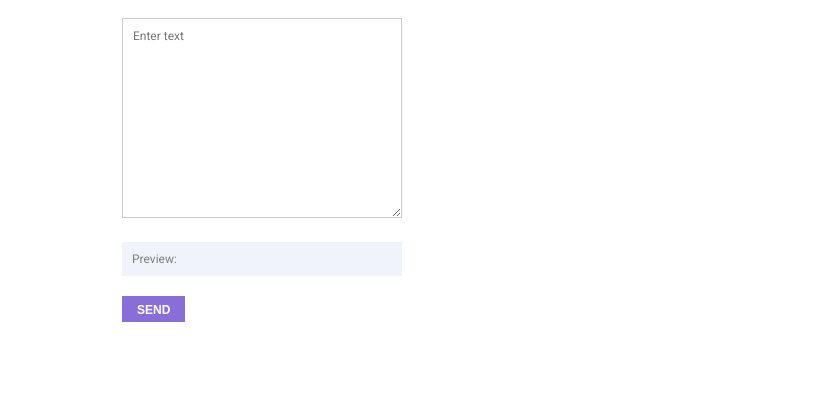
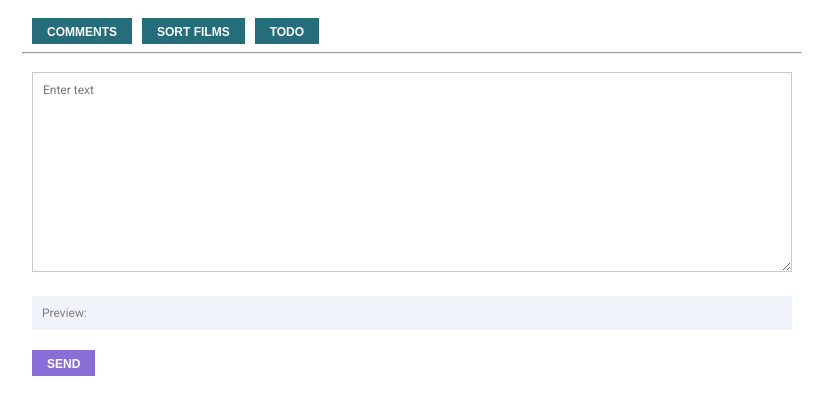
Before and after one commit to SergeSokolan/react-sandbox, a React (Create React App) app: page / in a window 1280 px wide. Shown: the top 414 px of the page, without its empty margins (228-1051 px from the left). Built offline with nearby package versions, Linux system fonts and the light colour scheme.

Commit message:
add tabs component

```diff
--- a/src/components/App.js
+++ b/src/components/App.js
@@ -1,10 +1,11 @@
 import React, { Component } from 'react';
-import { Container, TextEditor } from './styles';
+import { Container, TextEditor, Section } from './styles';
 
 import { TextField } from './TextEditor/TextField';
 import { PreviewField } from './TextEditor/PreviewField';
 import { SendButton } from './TextEditor/SendButton';
 import { Comments } from './Comments';
+import { Tabs } from './Tabs';
 
 export default class App extends Component {
   constructor() {
@@ -26,7 +27,7 @@ export default class App extends Component {
         return { comments };
       }
     });
-  }
+  };
 
   previewText(text) {
     this.setState({
@@ -39,12 +40,20 @@ export default class App extends Component {
 
     return (
       <Container>
+        <Tabs>
+          <Section label='Comments'>
             <TextEditor>
               <TextField textareaChange={this.previewText} />
               <PreviewField text={previewText} />
               <SendButton handleClick={this.handleClick} />
             </TextEditor>
             <Comments comments={comments} />
+          </Section>
+
+          <Section label='Sort films'>Sort films in progress...</Section>
+
+          <Section label='TODO'>TODO in progress...</Section>
+        </Tabs>
       </Container>
     );
   }
--- /dev/null
+++ b/src/components/Tab.js
@@ -0,0 +1,23 @@
+import React, { PureComponent } from 'react';
+
+import { Button } from './styles';
+
+export class Tab extends PureComponent {
+  constructor() {
+    super();
+    this.handleChange = this.handleChange.bind(this);
+  }
+
+  handleChange() {
+    const { ChangeTabContent, label } = this.props;
+    ChangeTabContent(label);
+  }
+
+  render() {
+    return (
+      <Button onClick={this.handleChange} color='blue' kind='tab'>
+        {this.props.label}
+      </Button>
+    );
+  }
+}
--- /dev/null
+++ b/src/components/Tabs.js
@@ -0,0 +1,54 @@
+import React, { Component } from 'react';
+
+import { TabContainer, TabLIst, TabContent } from './styles';
+
+import { Tab } from './Tab';
+
+export class Tabs extends Component {
+  constructor(props) {
+    super(props);
+
+    this.ChangeContent = this.ChangeContent.bind(this);
+
+    this.state = {
+      activeTab: this.props.children[0].props.label
+    };
+  }
+
+  ChangeContent(tab) {
+    this.setState({
+      activeTab: tab
+    });
+  }
+
+  render() {
+    const {
+      props: { children },
+      state: { activeTab }
+    } = this;
+
+    const tabs = children.map(child => {
+      const { label } = child.props;
+      return (
+        <Tab ChangeTabContent={this.ChangeContent} label={label} key={`tab_${label}`} />
+      );
+    });
+
+    const content = children.map(child => {
+      const { label } = child.props;
+      return (
+        <TabContent isActive={activeTab === label} key={`content_${label}`}>
+          {child}
+        </TabContent>
+      );
+    });
+
+    return (
+      <TabContainer>
+        <TabLIst>{tabs}</TabLIst>
+        <hr />
+        {content}
+      </TabContainer>
+    );
+  }
+}
--- a/src/components/TextEditor/SendButton.js
+++ b/src/components/TextEditor/SendButton.js
@@ -4,7 +4,7 @@ import { Button } from '../styles';
 export class SendButton extends PureComponent {
   render() {
     return (
-      <Button onClick={this.props.handleClick}>Send</Button>
+      <Button onClick={this.props.handleClick} color={'primary'}>Send</Button>
     );
   }
 }
--- a/src/components/styles.js
+++ b/src/components/styles.js
@@ -3,19 +3,23 @@ import styled from 'styled-components';
 export const Container = styled.div`
   font-family: 'Roboto', sans-serif;
   display: flex;
-  width: 600px;
+  width: 800px;
   margin: auto;
 `;
 
 export const TextEditor = styled.div`
-  width: 50%;
   padding: 10px;
-  box-sizing: border-box;
 `;
 
 export const Button = styled.button`
   border: none;
-  background-color: #8a6ed7;
+
+  background-color: ${props =>
+    (props.color === 'primary' && '#8a6ed7') ||
+    (props.color === 'blue' && '#256D7B')};
+
+  margin-right: ${props => (props.kind === 'tab' ? '10px' : '0')};
+
   padding: 7px 15px 5px;
   text-transform: uppercase;
   font-family: 'Arial';
@@ -27,10 +31,10 @@ export const Button = styled.button`
   &:hover {
     opacity: 0.8;
   }
+`;
 
-  &:focus {
-    outline: none;
-  }
+export const TabLIst = styled.div`
+  padding: 0 10px;
 `;
 
 export const Textarea = styled.textarea`
@@ -41,10 +45,6 @@ export const Textarea = styled.textarea`
   box-sizing: border-box;
   font-size: 12px;
   min-height: 200px;
-
-  &:focus {
-    outline: none;
-  }
 `;
 
 export const Preview = styled.div`
@@ -69,7 +69,7 @@ export const Text = styled.p`
 `;
 
 export const CommentList = styled.div`
-  width: 50%;
+  width: 100%;
   margin: 0;
   padding: 10px;
   box-sizing: border-box;
@@ -80,3 +80,15 @@ export const Comment = styled.div`
   padding: 10px;
   background-color: #e6eeff;
 `;
+
+export const TabContainer = styled.div`
+  width: 100%;
+  padding: 10px;
+  box-sizing: border-box;
+`;
+
+export const TabContent = styled.div`
+  ${props => !props.isActive && 'display: none;'}
+`;
+
+export const Section = styled.div``;
```
Lines whose indentation alone changed are shown as unchanged.
